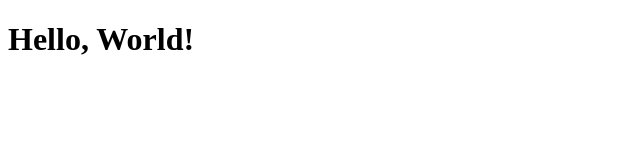
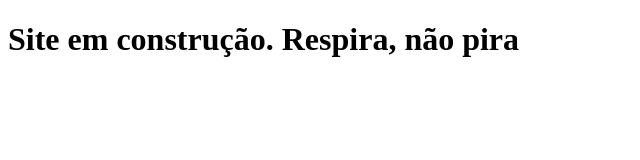
Before and after one commit to moniiefranca/site, a plain HTML site: page index.html in a window 1280 px wide. Shown: the whole page, without its empty margins (0-640 px from the left). Drawn offline with Linux system fonts and the light colour scheme.

Commit message:
Outro teste

```diff
--- a/index.html
+++ b/index.html
@@ -3,9 +3,9 @@
 <head>
     <meta charset="UTF-8">
     <meta name="viewport" content="width=device-width, initial-scale=1.0">
-    <title>Hello World</title>
+    <title>Em construção</title>
 </head>
 <body>
-    <h1>Hello, World!</h1>
+    <h1>Site em construção. Respira, não pira</h1>
 </body>
 </html>
```
